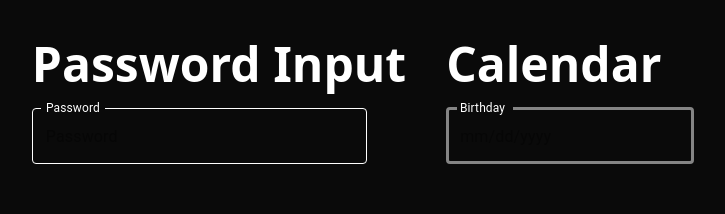
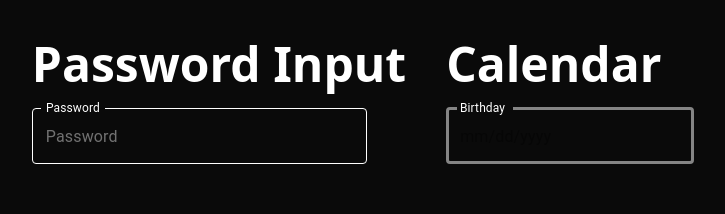
Before and after one commit to jeiling/nextJsAndVercel, a Next.js app: page / in a window 1280 px wide. Shown: the top 214 px of the page, without its empty margins (277-1002 px from the left). Built offline with nearby package versions, Linux system fonts and the light colour scheme.

Commit message:
fix: add ! to style

```diff
--- a/src/app/components/PasswordInput.tsx
+++ b/src/app/components/PasswordInput.tsx
@@ -43,7 +43,7 @@ const PasswordInput: React.FC = () => {
         variant="outlined"
         className="w-[335px] mb-4"
         InputLabelProps={{
-          className: "text-white",
+          className: "!text-white",
           shrink: true,
           sx: {
             [`&.${inputLabelClasses.shrink}`]: {
@@ -52,7 +52,7 @@ const PasswordInput: React.FC = () => {
           },
         }}
         InputProps={{
-          className: "text-white rounded-lg .placeholder-gray-200",
+          className: "!text-white rounded-lg .placeholder-gray-200",
         }}
         sx={{
           "& .MuiOutlinedInput-root": {
--- a/src/app/components/ValidationItem.tsx
+++ b/src/app/components/ValidationItem.tsx
@@ -3,7 +3,7 @@ import CheckCircleOutlineOutlinedIcon from "@mui/icons-material/CheckCircleOutli
 import { ValidationItemProps } from "../types";
 
 const ValidationItem = ({ isValid, text }: ValidationItemProps) => (
-  <li className="flex items-center !text-white text-sm h-10">
+  <li className="flex items-center text-white text-sm h-10">
     {isValid ? (
       <CheckCircleIcon className="w-6 h-6 text-blue100 mr-[10px]" />
     ) : (
```
